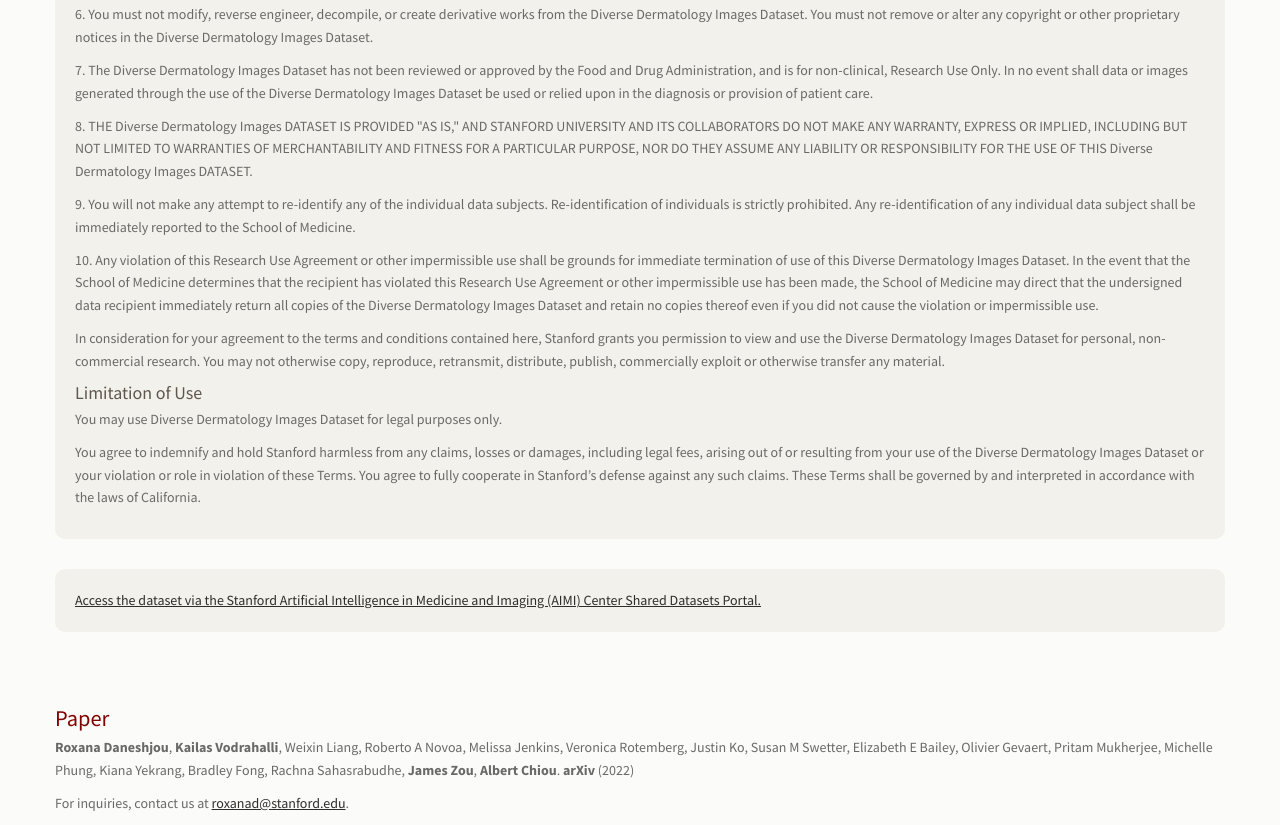
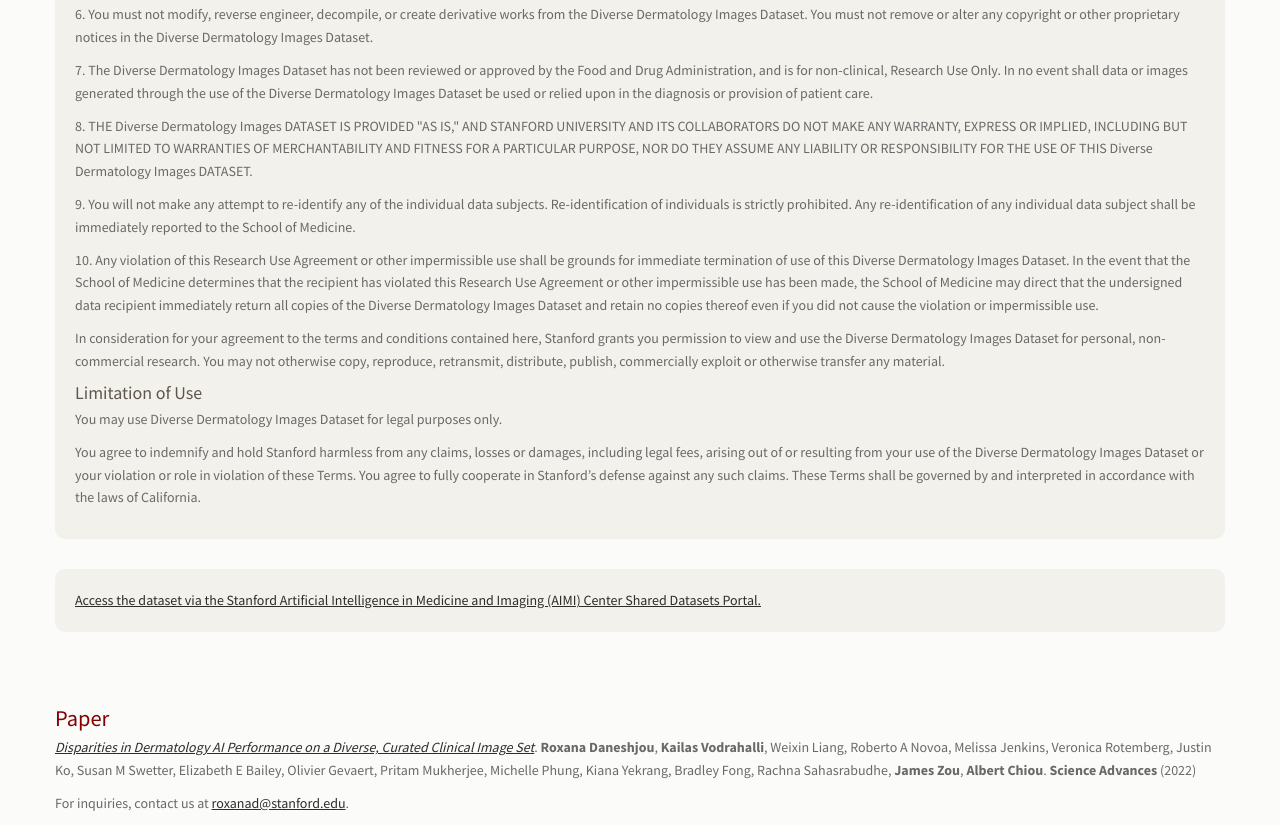
Before and after one commit to DDI-Dataset/DDI-Dataset.github.io, a plain HTML site: page index.html in a window 1280 px wide. Shown: the part 2259-3084 px from the top of the page. Drawn offline with nearby package versions, Linux system fonts and the light colour scheme; files that its build step writes are made by us from their sources; a script that the page names is missing.

Commit message:
Update index.html

```diff
--- a/index.html
+++ b/index.html
@@ -133,7 +133,8 @@
     <br>
     <br>
       <h2 id="paper">Paper</h2>
-      <b>Roxana Daneshjou</b>, <b>Kailas Vodrahalli</b>, Weixin Liang, Roberto A Novoa, Melissa Jenkins, Veronica Rotemberg, Justin Ko, Susan M Swetter, Elizabeth E Bailey, Olivier Gevaert, Pritam Mukherjee, Michelle Phung, Kiana Yekrang, Bradley Fong, Rachna Sahasrabudhe, <b>James Zou</b>, <b>Albert Chiou</b>. <b>arXiv</b> (2022) </p>
+      <a href="https://www.science.org/doi/full/10.1126/sciadv.abq6147" target="blank_"><i>Disparities in Dermatology AI Performance on a Diverse, Curated Clinical Image Set</i></a>.
+      <b>Roxana Daneshjou</b>, <b>Kailas Vodrahalli</b>, Weixin Liang, Roberto A Novoa, Melissa Jenkins, Veronica Rotemberg, Justin Ko, Susan M Swetter, Elizabeth E Bailey, Olivier Gevaert, Pritam Mukherjee, Michelle Phung, Kiana Yekrang, Bradley Fong, Rachna Sahasrabudhe, <b>James Zou</b>, <b>Albert Chiou</b>. <b>Science Advances</b> (2022) </p>
       <p>For inquiries, contact us at <a href="mailto:%20roxanad@stanford.edu">roxanad@stanford.edu</a>.</p>
 
   </div>
```
